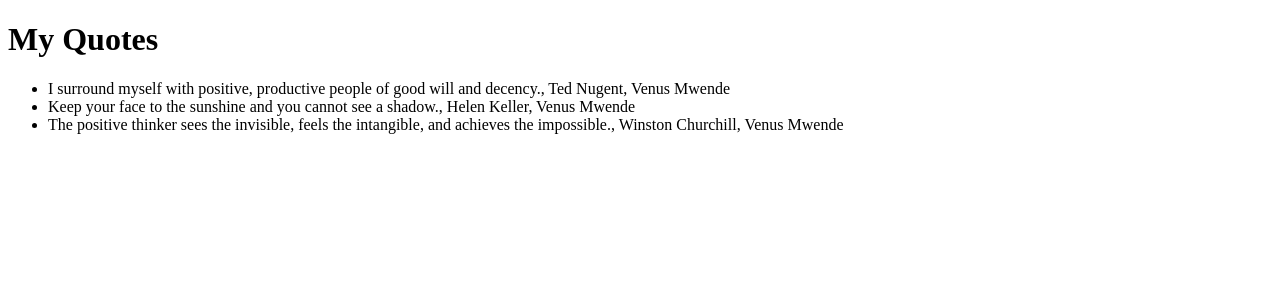
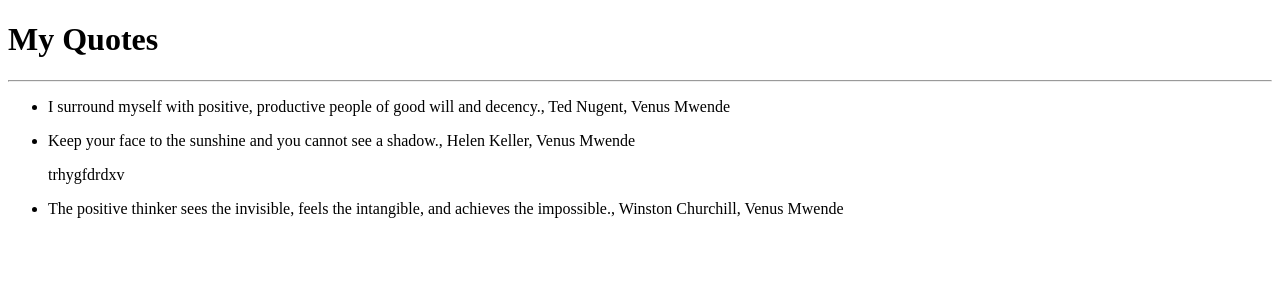
Before and after one commit to Venus-Kavunza/Fav-Quotes, an Angular app: page / in a window 1280 px wide. Shown: the top 300 px of the page. Built offline with nearby package versions, Linux system fonts and the light colour scheme.

Commit message:
it will add quote descriptions

```diff
--- a/src/app/quote-detail/quote-detail.component.html
+++ b/src/app/quote-detail/quote-detail.component.html
@@ -1 +1 @@
-<p>quote-detail works!</p>
+<p>{{quote.description}}</p>
--- a/src/app/quote-detail/quote-detail.component.ts
+++ b/src/app/quote-detail/quote-detail.component.ts
@@ -1,4 +1,5 @@
-import { Component, OnInit } from '@angular/core';
+import { Component, OnInit, Input } from '@angular/core';
+import { Quote } from '../quote';
 
 @Component({
   selector: 'app-quote-detail',
@@ -7,6 +8,7 @@ import { Component, OnInit } from '@angular/core';
 })
 export class QuoteDetailComponent implements OnInit {
 
+  @Input() quote!: Quote;
   constructor() { }
 
   ngOnInit(): void {
--- a/src/app/quote.ts
+++ b/src/app/quote.ts
@@ -2,4 +2,5 @@ export class Quote {
     quote!:string;
     arthur!:string;
     name!: string;
+    description!: string;
 }
--- a/src/app/quote/quote.component.html
+++ b/src/app/quote/quote.component.html
@@ -1,7 +1,10 @@
 <div>
     <h1>My Quotes</h1>
+    <hr>
     <ul>
       <li *ngFor='let quotes of quotes'>
-        {{ quotes.quote }}, {{ quotes.arthur }}, {{ quotes.name }} </li>
+        {{ quotes.quote }}, {{ quotes.arthur }}, {{ quotes.name }}
+        <app-quote-detail [quote]='quotes'></app-quote-detail>
+      </li>
     </ul>
   </div>
--- a/src/app/quote/quote.component.ts
+++ b/src/app/quote/quote.component.ts
@@ -8,9 +8,9 @@ import { Quote } from '../quote';
 export class QuoteComponent implements OnInit {
 
   quotes:Quote[] = [
-    {quote:'I surround myself with positive, productive people of good will and decency.', arthur:'Ted Nugent', name:'Venus Mwende'},
-    {quote:'Keep your face to the sunshine and you cannot see a shadow.', arthur:'Helen Keller', name:'Venus Mwende'},
-    {quote:'The positive thinker sees the invisible, feels the intangible, and achieves the impossible.', arthur:'Winston Churchill', name:'Venus Mwende'}
+    {quote:'I surround myself with positive, productive people of good will and decency.', arthur:'Ted Nugent', name:'Venus Mwende', description:''},
+    {quote:'Keep your face to the sunshine and you cannot see a shadow.', arthur:'Helen Keller', name:'Venus Mwende', description:'trhygfdrdxv'},
+    {quote:'The positive thinker sees the invisible, feels the intangible, and achieves the impossible.', arthur:'Winston Churchill', name:'Venus Mwende', description:''}
   ]
 
   constructor() { }
```
